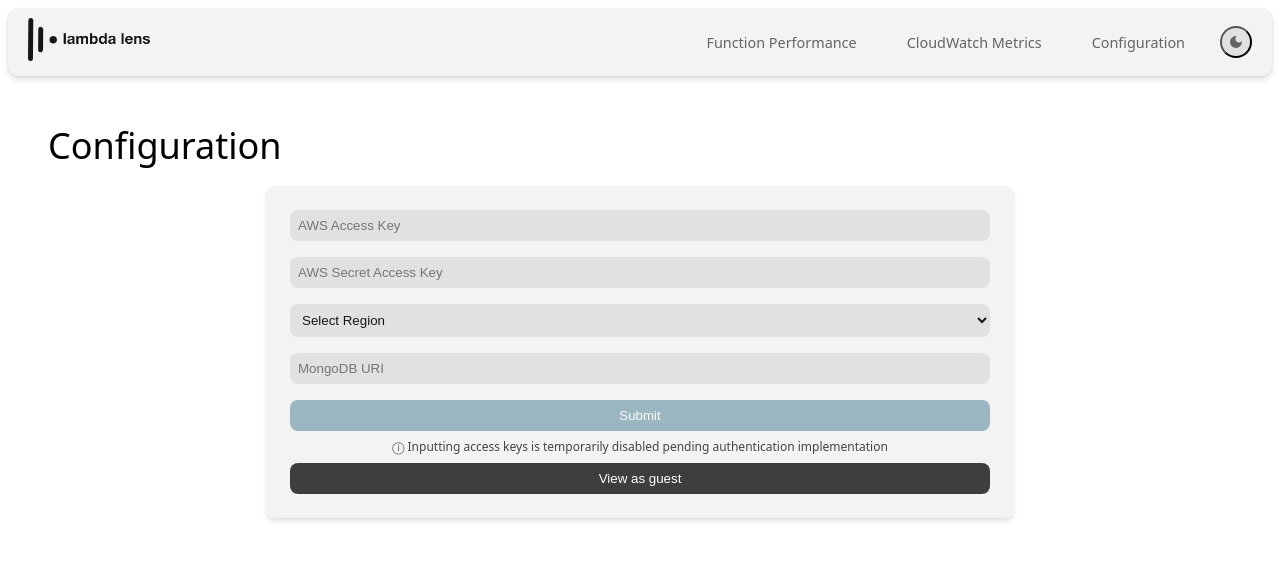
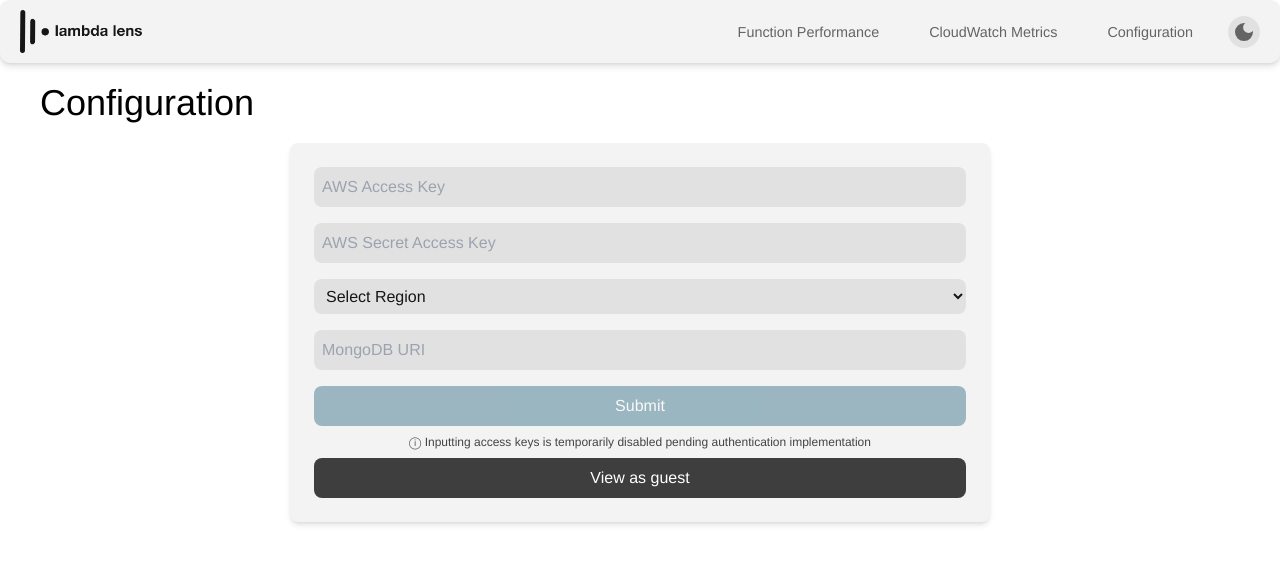
Before and after one commit to oslabs-beta/Lambda-Lens, a React (Vite) app in the folder client/: page / in a window 1280 px wide. Shown: the top 564 px of the page. Built offline with nearby package versions, Linux system fonts and the light colour scheme.

Commit message:
refactor: remove unused base styles from index.css and enable Tailwind's preflight styles

```diff
--- a/client/src/index.css
+++ b/client/src/index.css
@@ -1,14 +1,3 @@
 @tailwind base;
 @tailwind components;
 @tailwind utilities;
-
-
-/* Preserve existing styles using @layer base */
-@layer base {
-
-  body {
-    font-family: Helvetica, Arial, sans-serif;
-    background-color: #ffffff;
-  }
-
-}
--- a/client/tailwind.config.js
+++ b/client/tailwind.config.js
@@ -18,12 +18,15 @@ export default {
           'text-prim': '#000000',
           'text-sec': '#444444'
         }
-      }
+      },
+      fontFamily: {
+        sans: ['Helvetica', 'Arial', 'sans-serif'],
+      },
     },
   },
   darkMode: 'selector',
   plugins: [],
   corePlugins: {
-    preflight: false, // Disable Tailwind's base styles reset
+    preflight: true,
   }
 }
```
